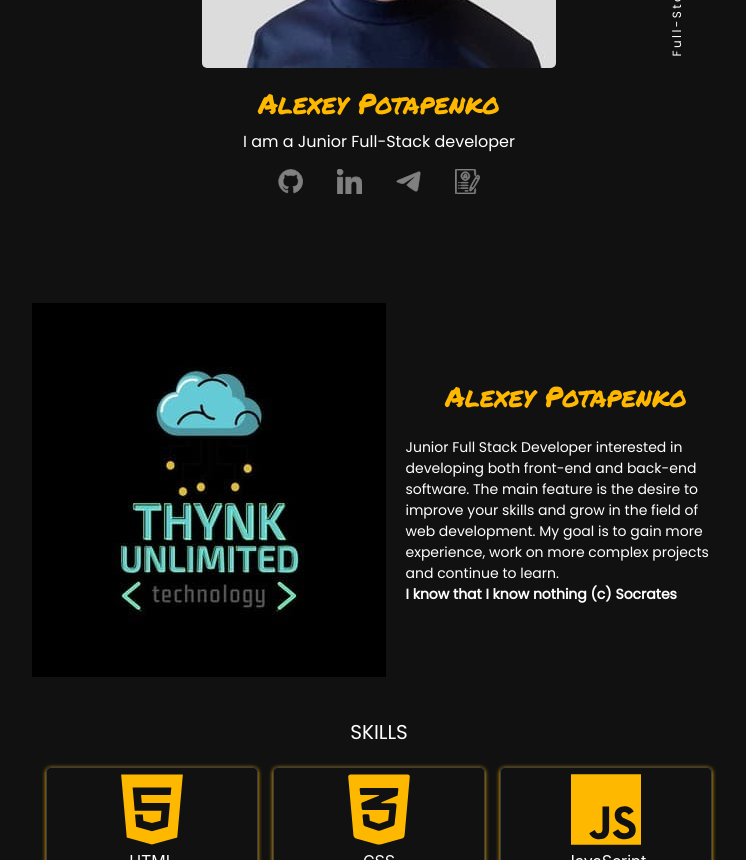
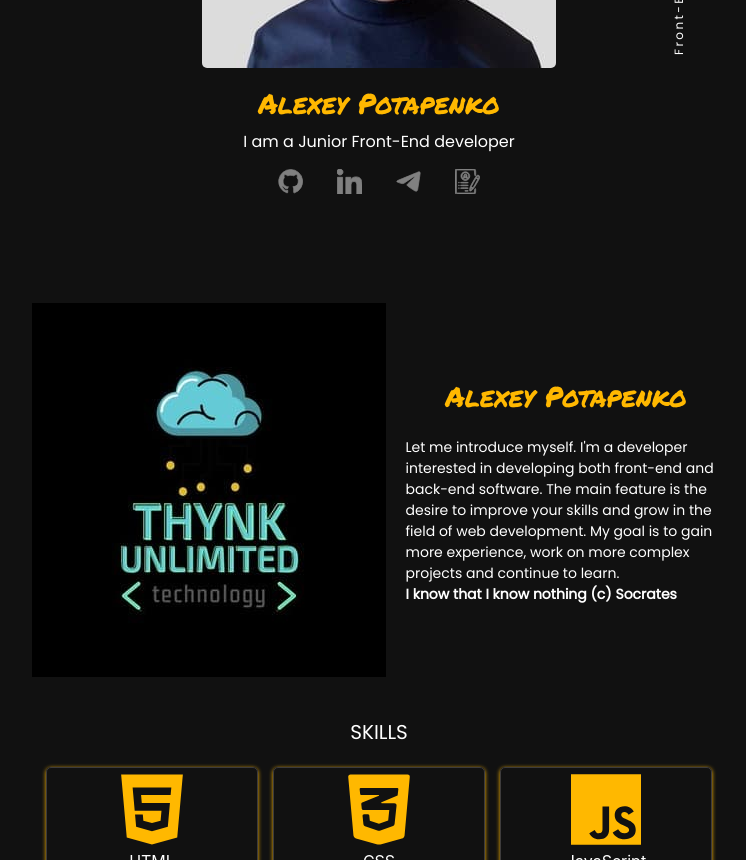
Before and after one commit to gambel1/my_portfolio_TS, a React (Create React App) app: page / in a window 1280 px wide. Shown: the part 360-1220 px from the top of the page, without its empty margins (261-1007 px from the left). Built offline with nearby package versions, Linux system fonts and the light colour scheme.

Commit message:
edit info

```diff
--- a/src/components/About/About.tsx
+++ b/src/components/About/About.tsx
@@ -31,11 +31,11 @@ export default function About() {
             <div className={css.aboutWrapBox}>
               <h2 className={css.aboutWrapBoxTitle}>Alexey Potapenko</h2>
               <p className={css.aboutWrapBoxItem}>
-                Junior Full Stack Developer interested in developing both
-                front-end and back-end software. The main feature is the desire
-                to improve your skills and grow in the field of web development.
-                My goal is to gain more experience, work on more complex
-                projects and continue to learn.
+                Let me introduce myself. I'm a developer interested in
+                developing both front-end and back-end software. The main
+                feature is the desire to improve your skills and grow in the
+                field of web development. My goal is to gain more experience,
+                work on more complex projects and continue to learn.
                 <br /> <b>I know that I know nothing (c) Socrates</b>
               </p>
             </div>
--- a/src/components/Home/Home.tsx
+++ b/src/components/Home/Home.tsx
@@ -11,7 +11,7 @@ function Home() {
     <section id="sectionHome" className={css.home}>
       <div className="container">
         <div className={css.homeWrap}>
-          <p className={css.homeWrapItem}>Full-Stack developer</p>
+          <p className={css.homeWrapItem}>Front-End developer</p>
 
           <div>
             <picture>
@@ -35,7 +35,7 @@ function Home() {
           </div>
           <h1 className={css.homeWrapTitle}>Alexey Potapenko</h1>
           <p className={css.homeWrapSubtitle}>
-            I am a Junior Full-Stack developer
+            I am a Junior Front-End developer
           </p>
           <ul className={css.homeWrapList}>
             <li>
```
